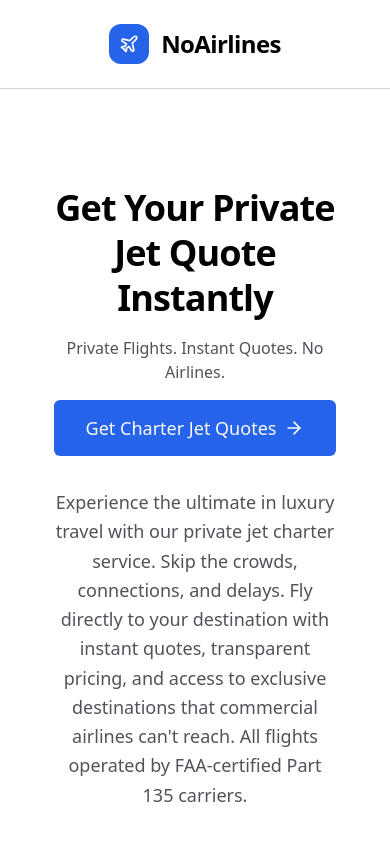
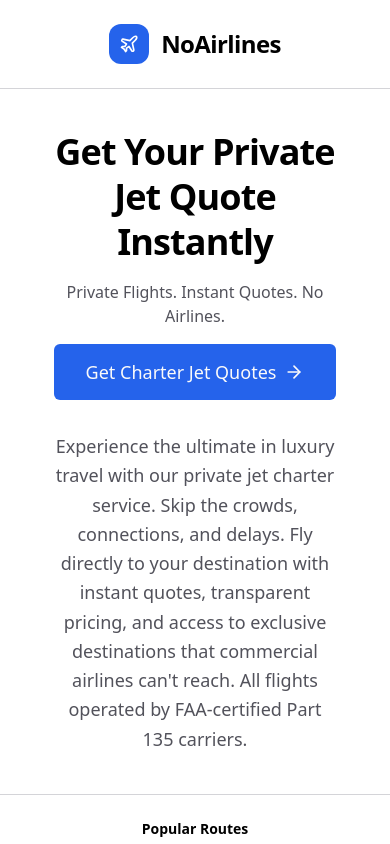
Before and after one commit to applierjobs-source/noairlines-website, a React (Vite) app: page / in a window 390 px wide. Shown: the top 844 px of the page. Built offline with nearby package versions, Linux system fonts and the light colour scheme.

Commit message:
Reduce vertical spacing above homepage header

```diff
--- a/src/App.tsx
+++ b/src/App.tsx
@@ -698,9 +698,9 @@ function NoAirlinesBooking() {
       </header>
 
       {/* Main Content */}
-      <main className="flex-1 flex items-center justify-center px-6 py-12">
+      <main className="flex-1 flex items-center justify-center px-6 py-6 md:py-12">
         {!showBookingForm ? (
-          <div className="flex-1 flex items-center justify-center px-6 py-12 relative">
+          <div className="flex-1 flex items-center justify-center px-6 py-4 md:py-12 relative">
             <div className="w-full max-w-4xl space-y-8">
               {/* Hero Section */}
               <div className="text-center space-y-4 md:space-y-6 px-4">
```
